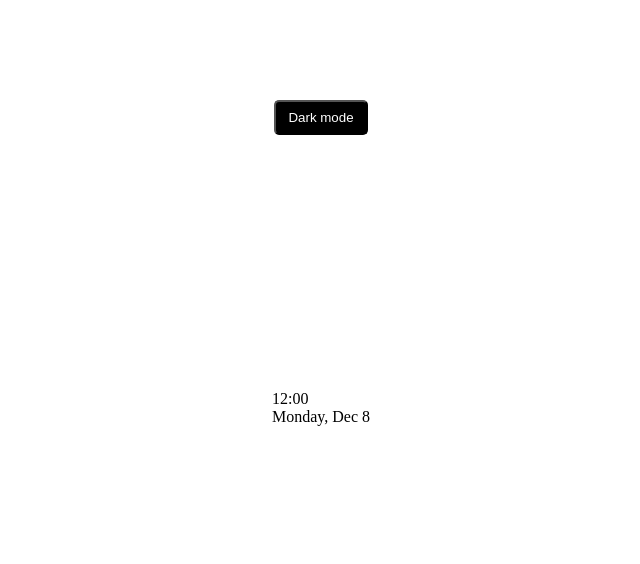
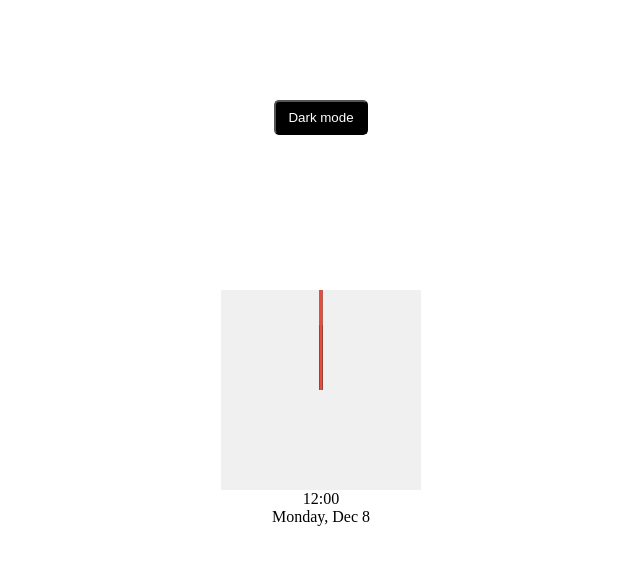
Before and after one commit to Am1d1v/ThemeClock, a plain HTML site: page index.html in a window 1280 px wide. Shown: the whole page, without its empty margins (319-959 px from the left). Drawn offline with Linux system fonts and the light colour scheme.

Commit message:
Add files via upload

```diff
--- a/index.html
+++ b/index.html
@@ -13,9 +13,9 @@
     <button class="toggle">Dark mode</button>
     <div class="clock-container">
         <div class="clock">
-            <div class="needle-hour"></div>
-            <div class="needle-minute"></div>
-            <div class="needle-second"></div>
+            <div class="needle hour"></div>
+            <div class="needle minute"></div>
+            <div class="needle second"></div>
             <div class="center-point"></div>
         </div>
         <div class="time">12:00</div>
--- a/style.sass
+++ b/style.sass
@@ -29,3 +29,35 @@ body
     position: absolute
     top: 100px
     cursor: pointer
+
+.clock
+    position: relative
+    width: 200px
+    height: 200px
+    background: #f0f0f0
+    &-container
+        display: flex
+        flex-direction: column
+        justify-content: space-between
+        align-items: center
+
+
+.needle
+    background-color: var(--primary-color)
+    position: absolute
+    top: 50%
+    left: 50%
+    height: 65px
+    width: 3px
+    transform-origin: bottom center
+    &.hour
+        transform: translate(-50%, -100%) rotate(0deg)
+    &.minute
+        transform: translate(-50%, -100%) rotate(0deg)
+        height: 100px
+    &.second
+        transform: translate(-50%, -100%) rotate(0deg)
+        height: 100px
+        background-color: #e74c3c
+
+.center-point
```
Also changed, not shown: style.css, style.min.css, 2 other files.
